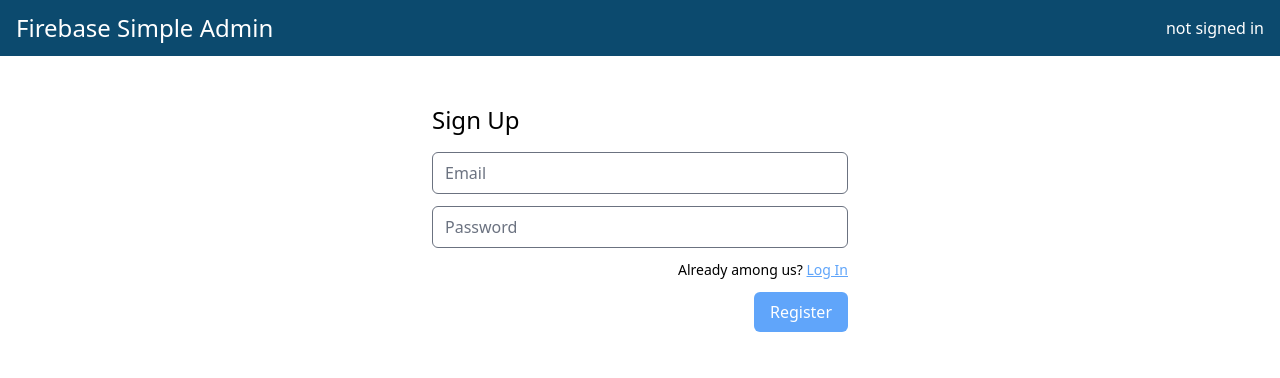
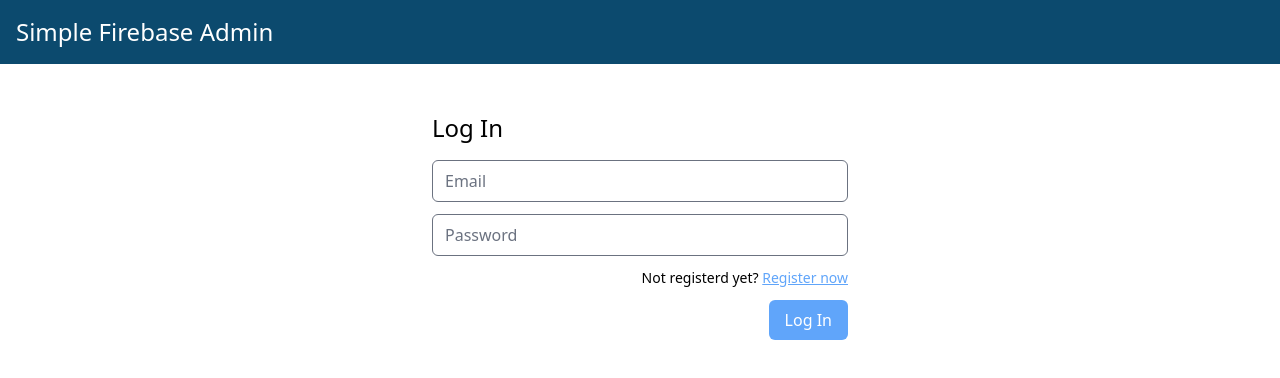
Before and after one commit to alessioforti/simple-firebase-admin, a Vue app: page / in a window 1280 px wide. Shown: the top 378 px of the page. Built offline with nearby package versions, Linux system fonts and the light colour scheme; no server answers.

Commit message:
Feat: Sign Up and Sign In component completed

```diff
--- a/src/App.vue
+++ b/src/App.vue
@@ -1,36 +1,25 @@
 <script setup>
 import { ref } from 'vue'
+import SignUpInVue from './components/SignUpIn.vue'
+
 import {
 	getAuth,
-	createUserWithEmailAndPassword,
 	onAuthStateChanged,
 	signOut
 	} from "firebase/auth";
 
-const email = ref('')
-const pass = ref('')
 const auth = getAuth()
+const isSignedIn = ref(null)
 const user = ref(null)
-const isSignedIn = ref(null)
 
-const signUp = () => {
-	createUserWithEmailAndPassword(auth, email.value, pass.value)
-	.then((userCredential) => {
-		user.value = userCredential.user
-		isSignedIn.value = true
-		email.value = ''
-		pass.value = ''
-		console.log(user);
+const signTheUserIn = (user) => {
+	onAuthStateChanged(auth, (user) => {
+		user ? isSignedIn.value = true : null
+		user.value = auth.currentUser
 	})
-	.catch((error) => {
-		console.log(error.code, error.message);
-	})
-	// console.log( email.value, pass.value );
+	// console.log(user.value.email)
 }
 
-onAuthStateChanged(auth, (user) => {
-	user ? isSignedIn.value = true : null
-})
 
 const logOut = () => {
 	signOut(auth).then(() => {
@@ -38,15 +27,15 @@
 	})
 }
 
+
 </script>
 
 <template>
-	<header class="container-xl px-4 py-3 bg-sky-900 text-white">
+	<header class="container-xl px-4 py-2 bg-sky-900 text-white">
 		<div class="flex justify-between items-center">
-			<div class="text-2xl">Firebase Simple Admin</div>
+			<div class="text-2xl py-2">Simple Firebase Admin</div>
 			<nav class="flex items-center">
-				<div v-if="isSignedIn">signed in</div>
-				<div v-else>not signed in</div>
+				<!-- <div v-if="isSignedIn">signed in</div> -->
 				<button
 					v-if="isSignedIn"
 					@click="logOut"
@@ -57,32 +46,8 @@
 	</header>
 
 	<main class="container-xl px-4 py-3 pt-12">
-		<div class="w-1/3 mx-auto">
-			<p class="text-2xl mb-4">Sign Up</p>
-			<form @submit.prevent="signUp">
-				<input
-					v-model="email"
-					type="email"
-					placeholder="Email"
-					class="w-full mb-3 rounded-md"
-				>
-
-				<input
-					v-model="pass"
-					type="password"
-					placeholder="Password"
-					class="w-full mb-3 rounded-md"
-				>
-				<p class="text-sm text-right mb-3">
-					Already among us?
-					<a href="#">Log In</a>
-				</p>
-
-				<p class="text-right">
-					<button class="btn">Register</button>
-				</p>
-			</form>
-		</div>
+		<SignUpInVue v-if="!isSignedIn" @logged-in="signTheUserIn"/>
+		<div v-else>hello</div>
 	</main>
 
 </template>
--- /dev/null
+++ b/src/components/SignUpIn.vue
@@ -0,0 +1,106 @@
+<script setup>
+import { ref } from 'vue'
+import {
+	getAuth,
+	createUserWithEmailAndPassword,
+    signInWithEmailAndPassword
+	} from "firebase/auth";
+
+const email = ref('')
+const pass = ref('')
+const auth = getAuth()
+const user = ref(null)
+const isSignedIn = ref(null)
+const showLogInForm = ref(true)
+
+const emit = defineEmits(['loggedIn'])
+
+const signUp = () => {
+	createUserWithEmailAndPassword(auth, email.value, pass.value)
+	.then((userCredential) => {
+		user.value = userCredential.user
+		isSignedIn.value = true
+        emit('loggedIn', user)
+		email.value = ''
+		pass.value = ''
+        showLogInForm.value = true
+	})
+	.catch((error) => {
+		console.log(error.code, error.message);
+	})
+}
+
+const signIn = () => {
+	signInWithEmailAndPassword(auth, email.value, pass.value)
+	.then((userCredential) => {
+		user.value = userCredential.user
+		isSignedIn.value = true
+        emit('loggedIn', user)
+		email.value = ''
+		pass.value = ''
+	})
+	.catch((error) => {
+		console.log(error.code, error.message);
+	})
+}
+
+const toggleForms = () => {
+    showLogInForm.value = !showLogInForm.value
+}
+</script>
+
+<template>
+    <div class="w-1/3 mx-auto" v-show="!showLogInForm">
+        <p class="text-2xl mb-4">Sign Up</p>
+        <form @submit.prevent="signUp">
+            <input
+                v-model="email"
+                type="email"
+                placeholder="Email"
+                class="w-full mb-3 rounded-md"
+            >
+
+            <input
+                v-model="pass"
+                type="password"
+                placeholder="Password"
+                class="w-full mb-3 rounded-md"
+            >
+            <p class="text-sm text-right mb-3">
+                Already among us?
+                <a href="#" @click="toggleForms">Log In</a>
+            </p>
+
+            <p class="text-right">
+                <button class="btn">Register</button>
+            </p>
+        </form>
+    </div>
+
+    <div class="w-1/3 mx-auto" v-show="showLogInForm">
+        <p class="text-2xl mb-4">Log In</p>
+        <form @submit.prevent="signIn">
+            <input
+                v-model="email"
+                type="email"
+                placeholder="Email"
+                class="w-full mb-3 rounded-md"
+            >
+
+            <input
+                v-model="pass"
+                type="password"
+                placeholder="Password"
+                class="w-full mb-3 rounded-md"
+            >
+            <p class="text-sm text-right mb-3">
+                Not registerd yet?
+                <a href="#" @click="toggleForms">Register now</a>
+            </p>
+
+            <p class="text-right">
+                <button class="btn">Log In</button>
+            </p>
+        </form>
+    </div>
+</template>
```
